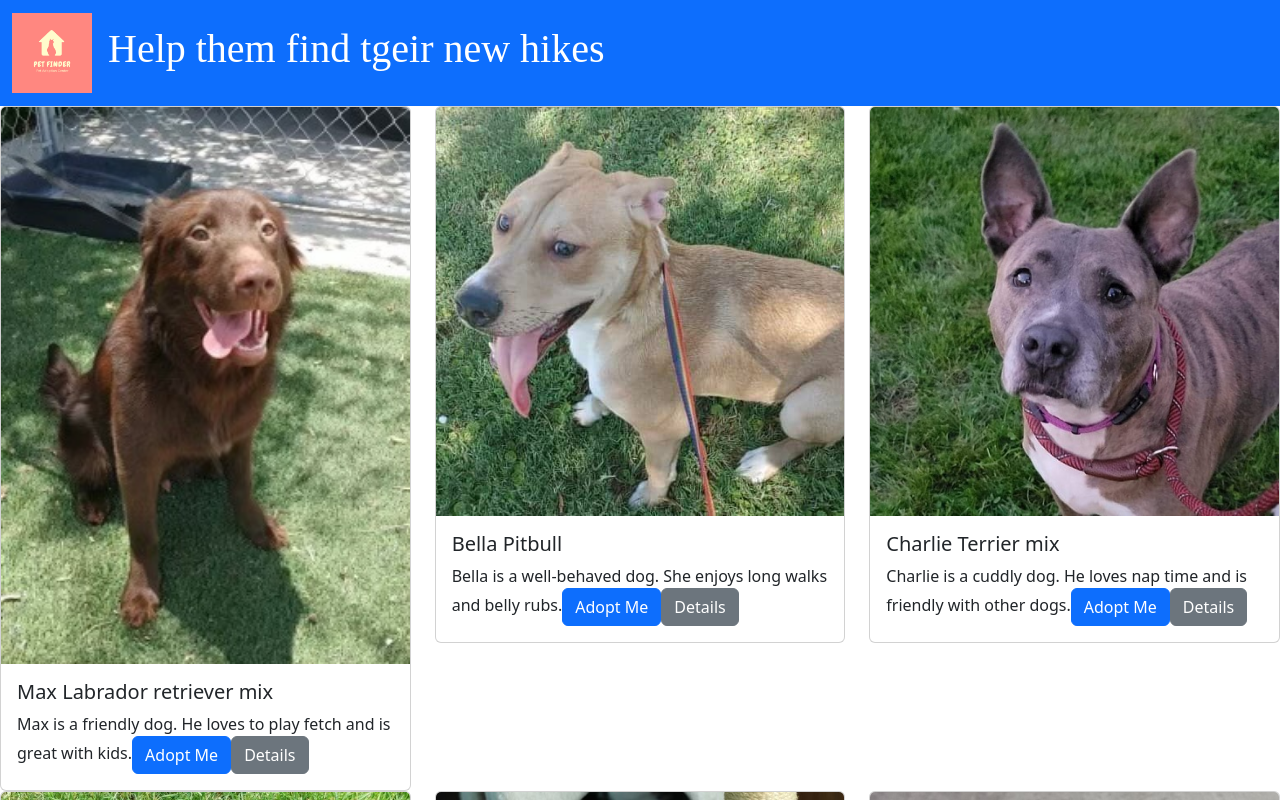
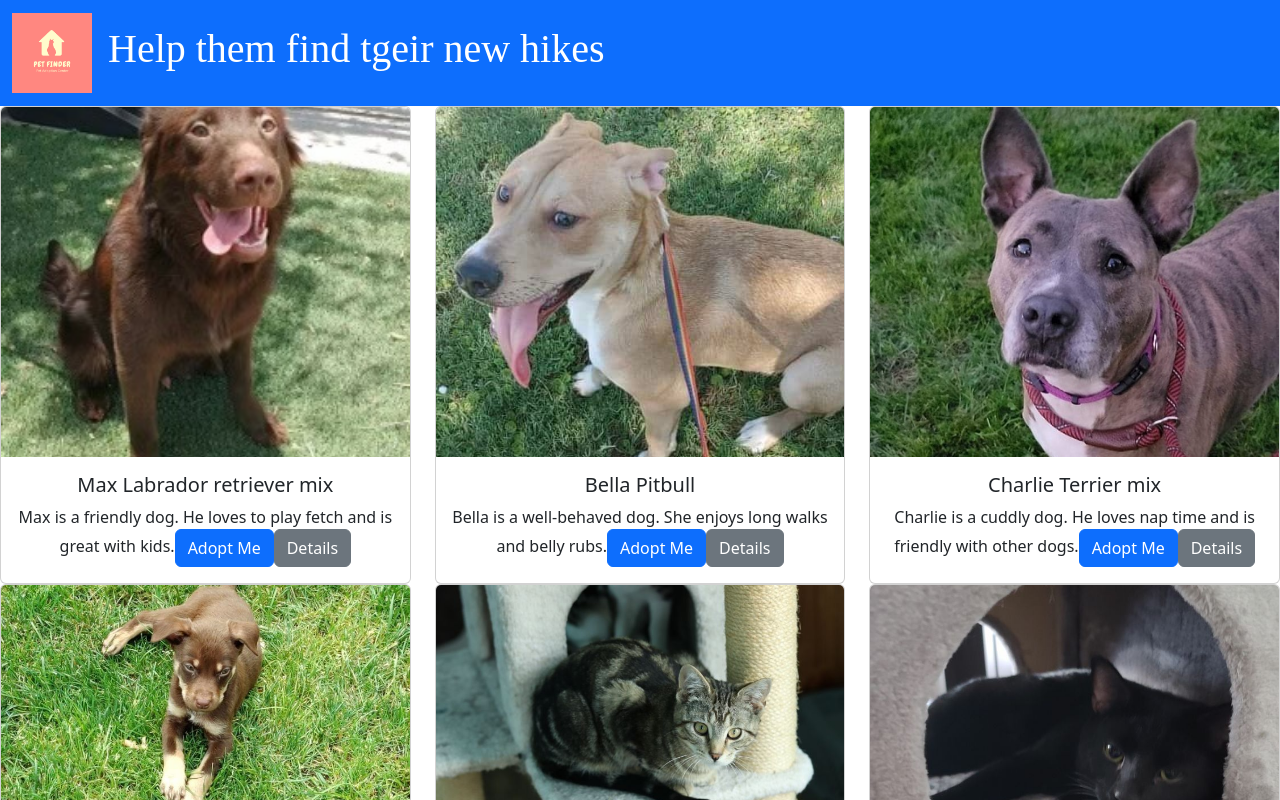
Before and after one commit to mittalraghav45/petadoption, a React (Create React App) app: page / in a window 1280 px wide. Shown: the top 800 px of the page. Built offline with nearby package versions, Linux system fonts and the light colour scheme; data requests are answered from the project's data file.

Commit message:
making the details page and css fix inline

```diff
--- a/src/App.tsx
+++ b/src/App.tsx
@@ -1,14 +1,24 @@
-
-import './App.css';
-import { Header } from './components/Header';
-import { PetList } from './services/PetLists';
+import { BrowserRouter, Route, Routes } from "react-router-dom";
+import "./App.css";
+import { Header } from "./components/Header";
+import { PetList } from "./services/PetLists";
+import { PetDetails } from "./components/PetDetails";
 
 function App() {
   return (
-    <>
-    <Header/>
-    <PetList/>
-    </>
+    // <>
+    <div className="App">
+      <BrowserRouter>
+        <Header />
+        <Routes>
+          <Route path="/" element={<PetList />}></Route>
+          <Route path="/details/:id" element={<PetDetails />}>
+
+          </Route>
+        </Routes>
+      </BrowserRouter>
+    </div>
+    // </>
   );
 }
 
--- a/src/components/PetCard.tsx
+++ b/src/components/PetCard.tsx
@@ -1,13 +1,22 @@
 import { Pet } from "../models/Pet";
 import { Card } from "react-bootstrap";
-// import '..src/components/css/PetCard.css';
- //petfinder\src\components\css\Petcard.css
+
+
 interface PetCardProps {
   pet: Pet;
 }
 
 export function PetCard(props: PetCardProps) {
   return (
+    <>
+      <style>
+        {`.card-img-top {
+    width: 100%;
+    height: auto;
+    object-fit: cover;
+    max-height: 350px;
+}`}
+      </style>
       <Card>
         <Card.Img variant="top" src={`img/${props.pet.image}`}></Card.Img>
         <Card.Body>
@@ -19,5 +28,6 @@ export function PetCard(props: PetCardProps) {
           <button className="btn btn-secondary">Details</button>
         </Card.Body>
       </Card>
+    </>
   );
 }
--- /dev/null
+++ b/src/components/PetDetails.tsx
@@ -0,0 +1,32 @@
+import { useEffect, useState } from "react";
+import { useParams } from "react-router-dom"
+import { Pet } from "../models/Pet";
+import { getPetById } from "../services/petService";
+import { Card, Col, Row } from "react-bootstrap";
+
+export function PetDetails(){
+    const {id}=useParams();
+    const [pet,setPet]=useState<Pet | null>(null)
+
+    useEffect(()=>{
+        if(id!=undefined){
+            getPetById(Number(id)).then((pet)=>{setPet(pet)})
+        }
+    },[id])
+
+    return(
+        <div className="PetDetails">
+            {pet && <Row>
+                <Col lg={2}></Col>
+                <Col lg={8}>
+                <Card>
+                    <Card.Title>{pet.name}</Card.Title>
+                    <Card.Text>{pet.breed} - {pet.isBoy?'Boy':'Girl'}</Card.Text>
+                    <Card.Text>{pet.description}</Card.Text>
+                    </Card></Col>
+                <Col lg={2}></Col>
+
+                </Row>}
+        </div>
+    );
+}
```
Lines whose indentation alone changed are shown as unchanged.
